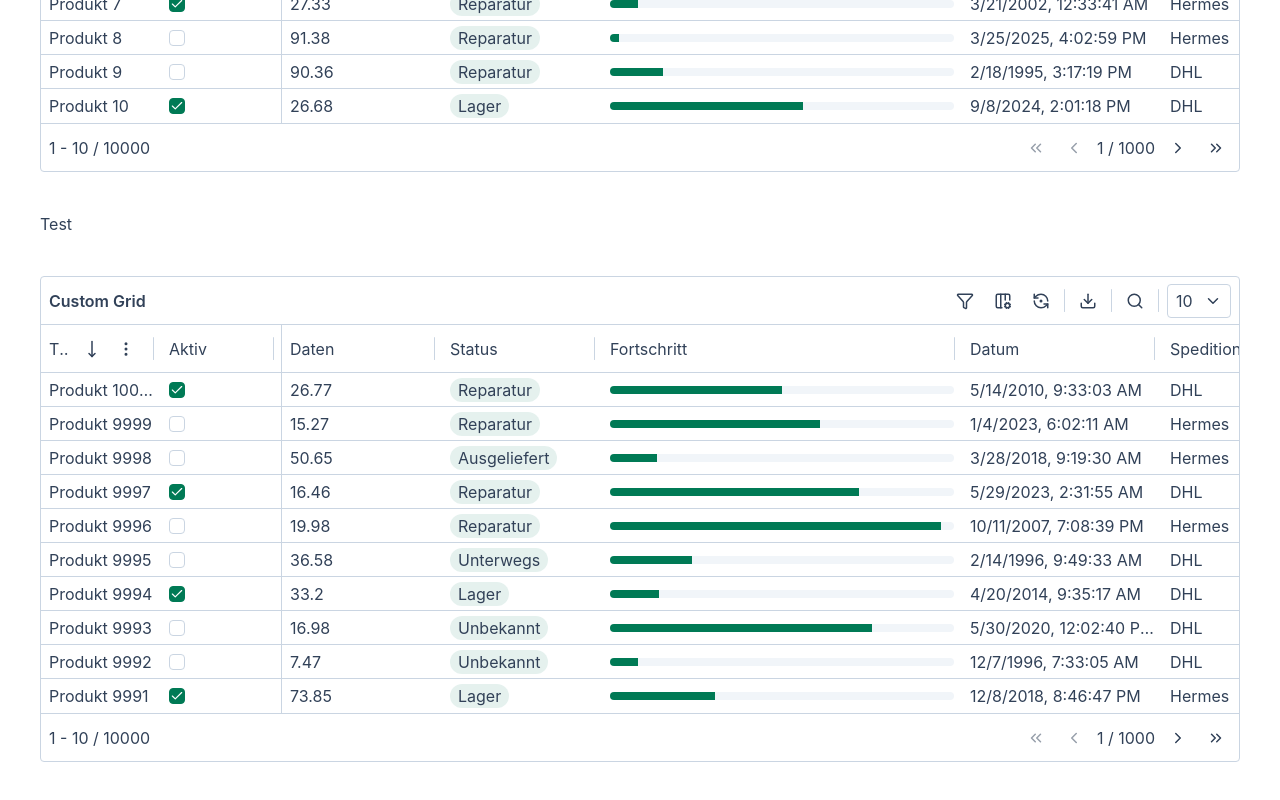
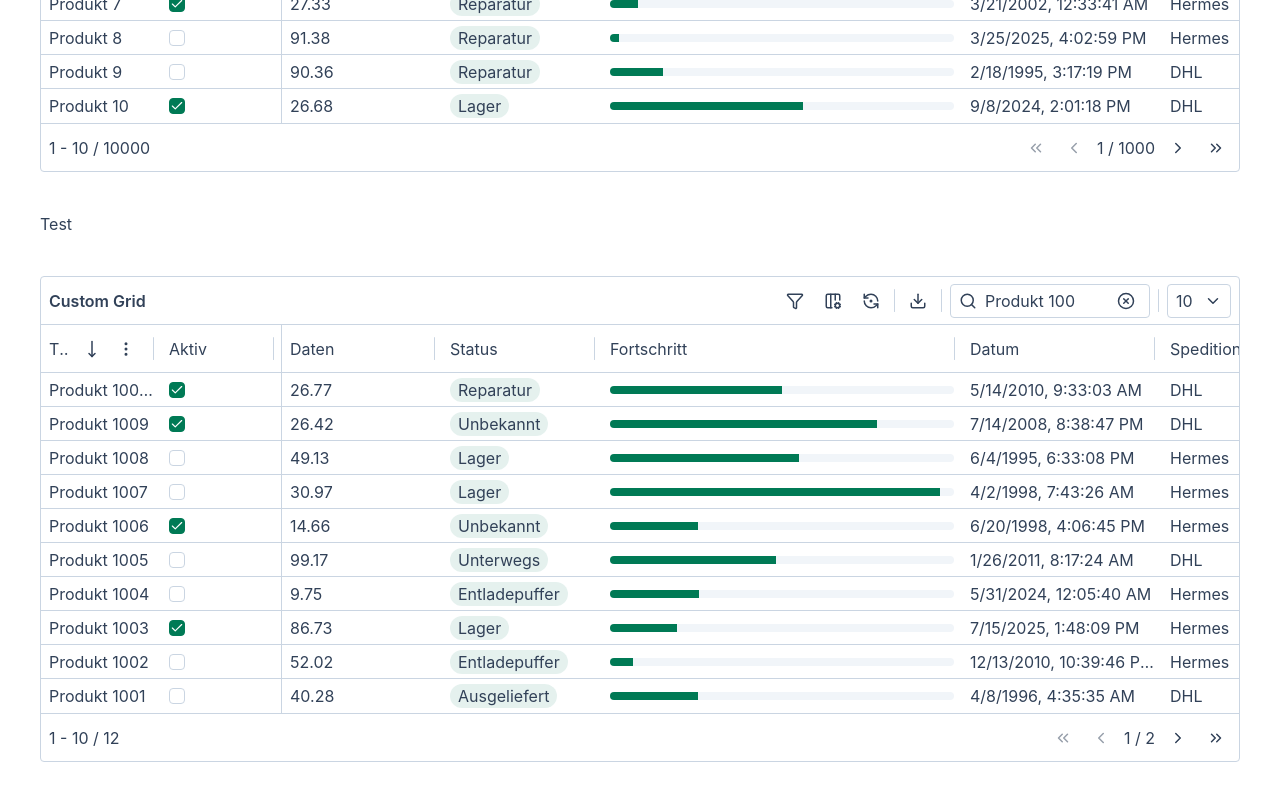
Before and after one commit to Prime0XX00/table, a React (Vite) app: page / in a window 1280 px wide. Shown: the part 1128-1928 px from the top of the page. Built offline with nearby package versions, Linux system fonts and the light colour scheme.

Commit message:
init searchQuery

```diff
--- a/src/examples/InitState.tsx
+++ b/src/examples/InitState.tsx
@@ -84,6 +84,7 @@ function InitState(): React.JSX.Element {
 							field: "title",
 							direction: "desc",
 						},
+						searchQuery: "Produkt 100",
 					}}
 				></Table>
 			</div>
--- a/src/table/Table.tsx
+++ b/src/table/Table.tsx
@@ -8,6 +8,7 @@ import {
 	type TableState,
 	type Column,
 	type SortState,
+	type FilterState,
 } from "../types";
 import TableSearchField from "./TableSearchField";
 import IconButton from "./IconButton";
@@ -29,6 +30,8 @@ interface TableProps<RowType extends Object> {
 	rowsPerPageOptions?: SelectOption[];
 	initialState?: {
 		sorting?: SortState<RowType>;
+		searchQuery?: string | undefined;
+		filtes?: FilterState<RowType>;
 	};
 }
 
@@ -78,7 +81,7 @@ function Table<RowType extends Object>({ ...props }: TableProps<RowType>) {
 			direction: props.initialState?.sorting?.direction ?? undefined,
 		},
 		columns: initalColumnStates,
-		searchQuery: "",
+		searchQuery: props.initialState?.searchQuery ?? "",
 		filters: {
 			filters: [
 				{
--- a/src/table/TableSearchField.tsx
+++ b/src/table/TableSearchField.tsx
@@ -13,7 +13,7 @@ interface TableSearchFieldProps<RowType> {
 function TableSearchField<RowType>({
 	...props
 }: TableSearchFieldProps<RowType>) {
-	const [expanded, setExpanded] = useState<boolean>(false);
+	const [expanded, setExpanded] = useState<boolean>(props.searchQuery != "");
 
 	const searchFieldRef = useRef<HTMLDivElement>(null);
 
```
